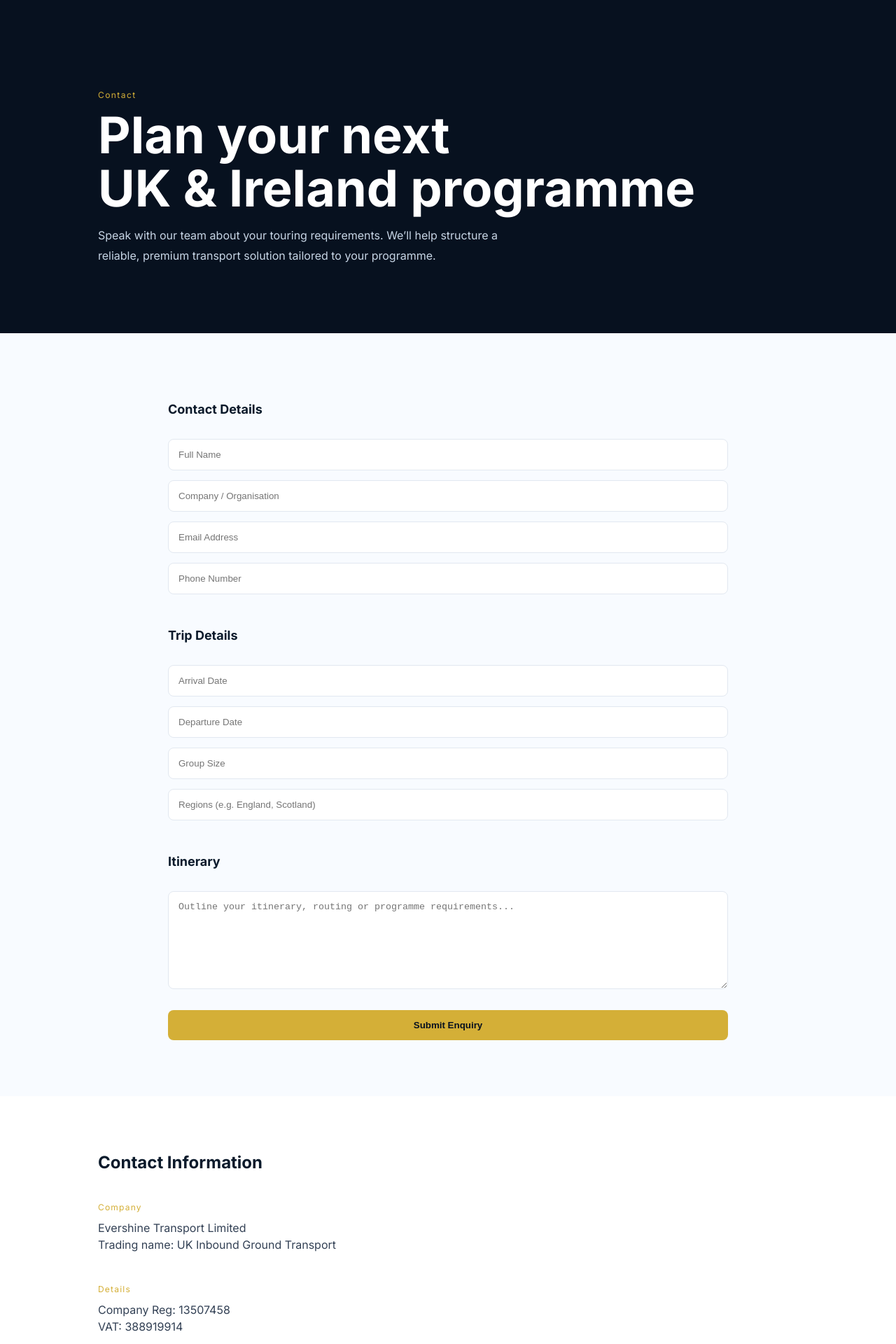
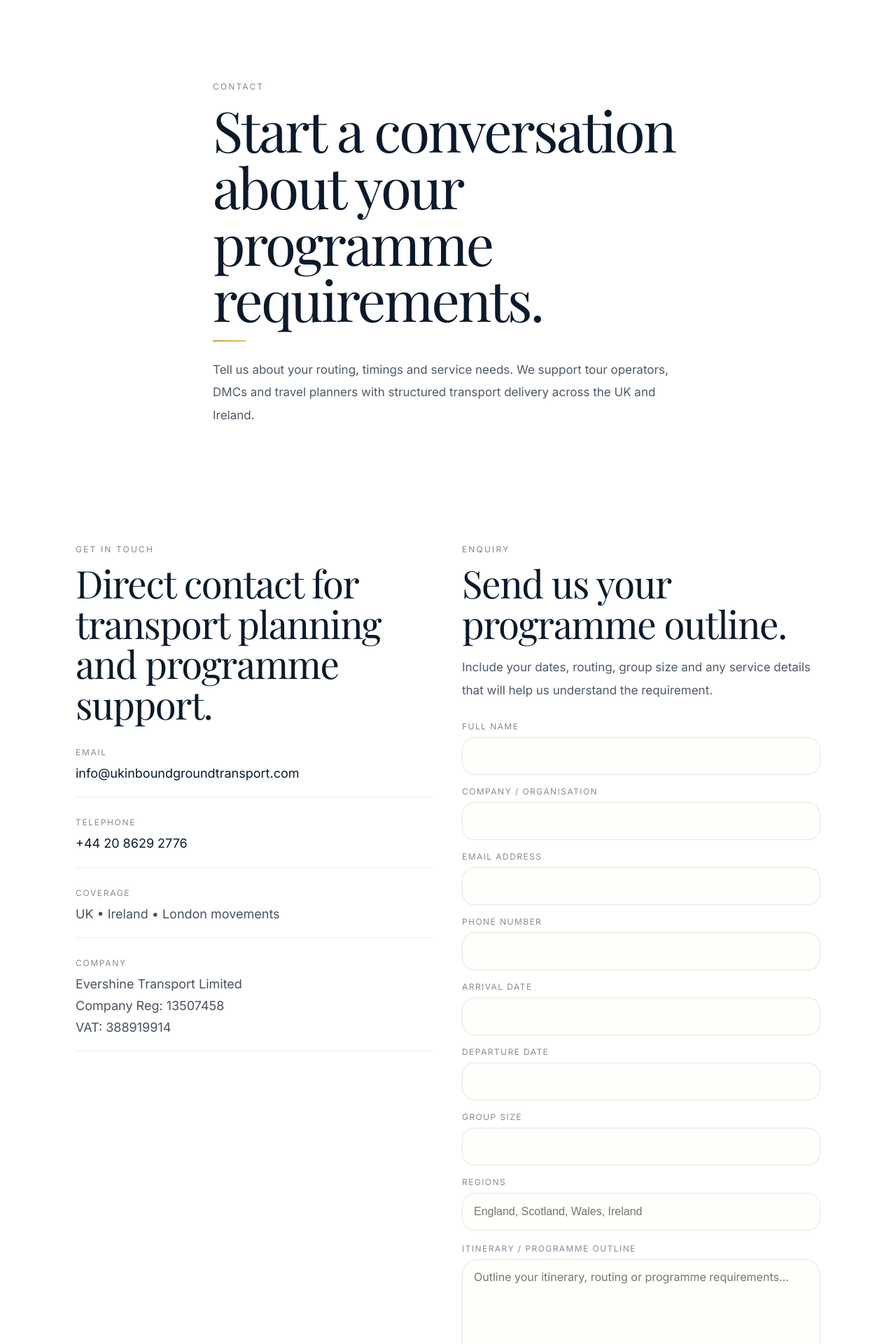
Before and after one commit to kandiahtk-crypto/Project-, a Next.js app: page /contact in a window 1280 px wide. Shown: the part 80-2000 px from the top of the page at 70% size. Built offline with nearby package versions, Linux system fonts and the light colour scheme; a web font is replaced by a local one.

Commit message:
Update page.tsx

```diff
--- a/src/app/contact/page.tsx
+++ b/src/app/contact/page.tsx
@@ -1,215 +1,367 @@
+import type { CSSProperties } from "react";
+import type { Metadata } from "next";
+
+export const metadata: Metadata = {
+  title: "Contact",
+  description:
+    "Contact UK Inbound Ground Transport for premium UK & Ireland programme transport support.",
+};
+
 export default function ContactPage() {
   return (
-    <>
-      {/* HERO */}
-      <section style={hero}>
-        <div style={container}>
+    <main>
+      <section style={heroSection}>
+        <div style={containerNarrow}>
           <p style={eyebrow}>Contact</p>
 
-          <h1 style={title}>
-            Plan your next
-            <br />
-            UK & Ireland programme
+          <h1 style={heroTitle}>
+            Start a conversation about your programme requirements.
           </h1>
 
-          <p style={subtitle}>
-            Speak with our team about your touring requirements. We’ll help
-            structure a reliable, premium transport solution tailored to your
-            programme.
+          <div style={divider} />
+
+          <p style={heroText}>
+            Tell us about your routing, timings and service needs. We support
+            tour operators, DMCs and travel planners with structured transport
+            delivery across the UK and Ireland.
           </p>
         </div>
       </section>
 
-      {/* FORM */}
       <section style={section}>
-        <div style={formWrapper}>
-          <form style={form}>
-            {/* CONTACT DETAILS */}
-            <div style={block}>
-              <h3 style={blockTitle}>Contact Details</h3>
+        <div style={container}>
+          <div style={splitGrid} className="split-grid">
+            <div>
+              <p style={sectionLabel}>Get in touch</p>
 
-              <input placeholder="Full Name" style={input} />
-              <input placeholder="Company / Organisation" style={input} />
-              <input placeholder="Email Address" style={input} />
-              <input placeholder="Phone Number" style={input} />
+              <h2 style={sectionTitle}>
+                Direct contact for transport planning and programme support.
+              </h2>
+
+              <div style={contactList}>
+                <div style={contactItem}>
+                  <p style={contactHeading}>Email</p>
+                  <a
+                    href="mailto:info@ukinboundgroundtransport.com"
+                    style={contactLink}
+                  >
+                    info@ukinboundgroundtransport.com
+                  </a>
+                </div>
+
+                <div style={contactItem}>
+                  <p style={contactHeading}>Telephone</p>
+                  <a href="tel:+442086292776" style={contactLink}>
+                    +44 20 8629 2776
+                  </a>
+                </div>
+
+                <div style={contactItem}>
+                  <p style={contactHeading}>Coverage</p>
+                  <p style={contactText}>UK • Ireland • London movements</p>
+                </div>
+
+                <div style={contactItem}>
+                  <p style={contactHeading}>Company</p>
+                  <p style={contactText}>
+                    Evershine Transport Limited
+                    <br />
+                    Company Reg: 13507458
+                    <br />
+                    VAT: 388919914
+                  </p>
+                </div>
+              </div>
             </div>
 
-            {/* TRIP DETAILS */}
-            <div style={block}>
-              <h3 style={blockTitle}>Trip Details</h3>
+            <div style={formWrap}>
+              <p style={sectionLabel}>Enquiry</p>
 
-              <input placeholder="Arrival Date" style={input} />
-              <input placeholder="Departure Date" style={input} />
-              <input placeholder="Group Size" style={input} />
-              <input placeholder="Regions (e.g. England, Scotland)" style={input} />
-            </div>
+              <h2 style={sectionTitle}>Send us your programme outline.</h2>
 
-            {/* ITINERARY */}
-            <div style={block}>
-              <h3 style={blockTitle}>Itinerary</h3>
+              <p style={sectionText}>
+                Include your dates, routing, group size and any service details
+                that will help us understand the requirement.
+              </p>
 
-              <textarea
-                placeholder="Outline your itinerary, routing or programme requirements..."
-                style={textarea}
-              />
-            </div>
+              <form style={form}>
+                <div style={fieldGrid}>
+                  <label style={fieldWrap}>
+                    <span style={fieldLabel}>Full name</span>
+                    <input type="text" name="name" style={input} />
+                  </label>
 
-            {/* SUBMIT */}
-            <button style={button}>Submit Enquiry</button>
-          </form>
-        </div>
-      </section>
+                  <label style={fieldWrap}>
+                    <span style={fieldLabel}>Company / organisation</span>
+                    <input type="text" name="company" style={input} />
+                  </label>
 
-      {/* CONTACT INFO */}
-      <section style={infoSection}>
-        <div style={container}>
-          <h2 style={{ margin: 0 }}>Contact Information</h2>
+                  <label style={fieldWrap}>
+                    <span style={fieldLabel}>Email address</span>
+                    <input type="email" name="email" style={input} />
+                  </label>
 
-          <div style={infoGrid}>
-            <div>
-              <p style={label}>Company</p>
-              <p style={text}>Evershine Transport Limited</p>
-              <p style={text}>
-                Trading name: UK Inbound Ground Transport
-              </p>
-            </div>
+                  <label style={fieldWrap}>
+                    <span style={fieldLabel}>Phone number</span>
+                    <input type="tel" name="telephone" style={input} />
+                  </label>
 
-            <div>
-              <p style={label}>Details</p>
-              <p style={text}>Company Reg: 13507458</p>
-              <p style={text}>VAT: 388919914</p>
-            </div>
+                  <label style={fieldWrap}>
+                    <span style={fieldLabel}>Arrival date</span>
+                    <input type="text" name="arrivalDate" style={input} />
+                  </label>
 
-            <div>
-              <p style={label}>Contact</p>
-              <p style={text}>info@ukinboundgroundtransport.com</p>
-              <p style={text}>+44 20 8629 2776</p>
+                  <label style={fieldWrap}>
+                    <span style={fieldLabel}>Departure date</span>
+                    <input type="text" name="departureDate" style={input} />
+                  </label>
+
+                  <label style={fieldWrap}>
+                    <span style={fieldLabel}>Group size</span>
+                    <input type="text" name="groupSize" style={input} />
+                  </label>
+
+                  <label style={fieldWrap}>
+                    <span style={fieldLabel}>Regions</span>
+                    <input
+                      type="text"
+                      name="regions"
+                      placeholder="England, Scotland, Wales, Ireland"
+                      style={input}
+                    />
+                  </label>
+                </div>
+
+                <label style={fieldWrap}>
+                  <span style={fieldLabel}>Itinerary / programme outline</span>
+                  <textarea
+                    name="message"
+                    placeholder="Outline your itinerary, routing or programme requirements..."
+                    rows={7}
+                    style={textarea}
+                  />
+                </label>
+
+                <button type="submit" style={primaryButton}>
+                  Submit enquiry
+                </button>
+              </form>
             </div>
           </div>
         </div>
       </section>
 
-      {/* FOOTER */}
-      <footer style={footer}>
-        <div style={container}>
-          <p style={footerText}>
-            © UK Inbound Ground Transport. All rights reserved.
+      <section style={sectionSoft}>
+        <div style={containerNarrow}>
+          <p style={sectionLabel}>Working with us</p>
+
+          <h2 style={sectionTitle}>
+            Clear information helps us shape the right transport approach.
+          </h2>
+
+          <p style={sectionText}>
+            The most useful starting points are routing, timings, group size,
+            programme type and any service expectations already defined. That
+            helps us respond with a transport approach that fits the wider
+            itinerary.
           </p>
         </div>
-      </footer>
-    </>
+      </section>
+    </main>
   );
 }
 
-/* STYLES */
-
-const hero: React.CSSProperties = {
-  background: "#07111F",
-  color: "white",
-  padding: "120px 20px 80px",
+const container: CSSProperties = {
+  maxWidth: 1120,
+  margin: "0 auto",
+  padding: "0 28px",
 };
 
-const container: React.CSSProperties = {
-  maxWidth: "1000px",
+const containerNarrow: CSSProperties = {
+  maxWidth: 720,
   margin: "0 auto",
+  padding: "0 24px",
 };
 
-const title: React.CSSProperties = {
-  fontSize: "clamp(42px, 6vw, 72px)",
-  lineHeight: 1.05,
-  margin: "10px 0",
+const heroSection: CSSProperties = {
+  padding: "120px 0 72px",
 };
 
-const subtitle: React.CSSProperties = {
-  color: "#C7D5E5",
-  maxWidth: "600px",
-  lineHeight: 1.8,
+const section: CSSProperties = {
+  padding: "96px 0",
 };
 
-const section: React.CSSProperties = {
-  padding: "80px 20px",
-  background: "#F8FBFF",
+const sectionSoft: CSSProperties = {
+  padding: "88px 0",
+  background: "#F8F5EF",
 };
 
-const formWrapper: React.CSSProperties = {
-  maxWidth: "800px",
-  margin: "0 auto",
+const eyebrow: CSSProperties = {
+  margin: 0,
+  fontSize: 12,
+  letterSpacing: "0.18em",
+  textTransform: "uppercase",
+  color: "rgba(11, 26, 43, 0.52)",
 };
 
-const form: React.CSSProperties = {
-  display: "flex",
-  flexDirection: "column",
-  gap: "30px",
+const heroTitle: CSSProperties = {
+  margin: "14px 0 16px",
+  maxWidth: 760,
+  fontSize: "clamp(2.7rem, 7vw, 5rem)",
+  lineHeight: 1.01,
+  letterSpacing: "-0.035em",
+  fontWeight: 400,
+  fontFamily: "var(--font-serif)",
+  color: "#0B1A2B",
 };
 
-const block: React.CSSProperties = {
-  display: "flex",
-  flexDirection: "column",
-  gap: "14px",
+const divider: CSSProperties = {
+  width: 48,
+  height: 2,
+  background: "linear-gradient(90deg, #C9A227 0%, #E3C565 100%)",
+  margin: "18px 0 24px",
+  borderRadius: 999,
 };
 
-const blockTitle: React.CSSProperties = {
-  fontSize: "18px",
-  fontWeight: 700,
+const heroText: CSSProperties = {
+  margin: 0,
+  maxWidth: 680,
+  fontSize: 17,
+  lineHeight: 1.9,
+  color: "rgba(11, 26, 43, 0.72)",
 };
 
-const input: React.CSSProperties = {
-  padding: "14px",
-  borderRadius: "8px",
-  border: "1px solid #E2E8F0",
+const splitGrid: CSSProperties = {
+  display: "grid",
+  gap: 40,
+  alignItems: "start",
 };
 
-const textarea: React.CSSProperties = {
-  padding: "14px",
-  borderRadius: "8px",
-  border: "1px solid #E2E8F0",
-  minHeight: "140px",
+const sectionLabel: CSSProperties = {
+  margin: "0 0 12px",
+  fontSize: 12,
+  letterSpacing: "0.18em",
+  textTransform: "uppercase",
+  color: "rgba(11, 26, 43, 0.52)",
 };
 
-const button: React.CSSProperties = {
-  background: "#D4AF37",
-  color: "#07111F",
-  padding: "14px",
-  borderRadius: "8px",
-  border: "none",
-  fontWeight: 700,
+const sectionTitle: CSSProperties = {
+  margin: "0 0 18px",
+  maxWidth: 760,
+  fontSize: "clamp(2rem, 5vw, 3.4rem)",
+  lineHeight: 1.06,
+  letterSpacing: "-0.025em",
+  fontWeight: 400,
+  fontFamily: "var(--font-serif)",
+  color: "#0B1A2B",
+};
+
+const sectionText: CSSProperties = {
+  margin: 0,
+  maxWidth: 680,
+  fontSize: 17,
+  lineHeight: 1.9,
+  color: "rgba(11, 26, 43, 0.72)",
+};
+
+const contactList: CSSProperties = {
+  marginTop: 32,
+  display: "grid",
+  gap: 28,
+};
+
+const contactItem: CSSProperties = {
+  paddingBottom: 18,
+  borderBottom: "1px solid rgba(11, 26, 43, 0.08)",
+};
+
+const contactHeading: CSSProperties = {
+  margin: "0 0 8px",
+  fontSize: 12,
+  letterSpacing: "0.14em",
+  textTransform: "uppercase",
+  color: "rgba(11, 26, 43, 0.5)",
+};
+
+const contactLink: CSSProperties = {
+  fontSize: 18,
+  lineHeight: 1.7,
+  color: "#0B1A2B",
+  textDecoration: "none",
+};
+
+const contactText: CSSProperties = {
+  margin: 0,
+  fontSize: 18,
+  lineHeight: 1.7,
+  color: "rgba(11, 26, 43, 0.75)",
+};
+
+const formWrap: CSSProperties = {
+  minWidth: 0,
+};
+
+const form: CSSProperties = {
+  marginTop: 28,
+  display: "grid",
+  gap: 18,
+};
+
+const fieldGrid: CSSProperties = {
+  display: "grid",
+  gap: 16,
+};
+
+const fieldWrap: CSSProperties = {
+  display: "grid",
+  gap: 8,
+};
+
+const fieldLabel: CSSProperties = {
+  fontSize: 12,
+  letterSpacing: "0.12em",
+  textTransform: "uppercase",
+  color: "rgba(11, 26, 43, 0.5)",
+};
+
+const input: CSSProperties = {
+  width: "100%",
+  minHeight: 54,
+  padding: "0 16px",
+  borderRadius: 18,
+  border: "1px solid rgba(11, 26, 43, 0.10)",
+  background: "#FFFEFB",
+  fontSize: 16,
+  color: "#0B1A2B",
+  outline: "none",
+  boxSizing: "border-box",
+};
+
+const textarea: CSSProperties = {
+  width: "100%",
+  padding: "14px 16px",
+  borderRadius: 22,
+  border: "1px solid rgba(11, 26, 43, 0.10)",
+  background: "#FFFEFB",
+  fontSize: 16,
+  color: "#0B1A2B",
+  outline: "none",
+  resize: "vertical",
+  fontFamily: "var(--font-sans)",
+  boxSizing: "border-box",
+};
+
+const primaryButton: CSSProperties = {
+  display: "inline-flex",
+  alignItems: "center",
+  justifyContent: "center",
+  minHeight: 52,
+  padding: "0 22px",
+  borderRadius: 999,
+  background: "#F2EEE6",
+  color: "#0B1A2B",
+  textDecoration: "none",
+  fontWeight: 600,
+  border: "1px solid rgba(11, 26, 43, 0.08)",
   cursor: "pointer",
 };
-
-const infoSection: React.CSSProperties = {
-  padding: "80px 20px",
-  background: "#FFFFFF",
-};
-
-const infoGrid: React.CSSProperties = {
-  display: "grid",
-  gap: "30px",
-  marginTop: "30px",
-};
-
-const label: React.CSSProperties = {
-  color: "#D4AF37",
-  fontSize: "12px",
-  letterSpacing: "0.1em",
-};
-
-const text: React.CSSProperties = {
-  margin: "4px 0",
-  color: "#334155",
-};
-
-const footer: React.CSSProperties = {
-  background: "#07111F",
-  color: "#C7D5E5",
-  padding: "40px 20px",
-};
-
-const footerText: React.CSSProperties = {
-  margin: 0,
-};
-
-const eyebrow: React.CSSProperties = {
-  color: "#D4AF37",
-  fontSize: "12px",
-  letterSpacing: "0.12em",
-};
```
